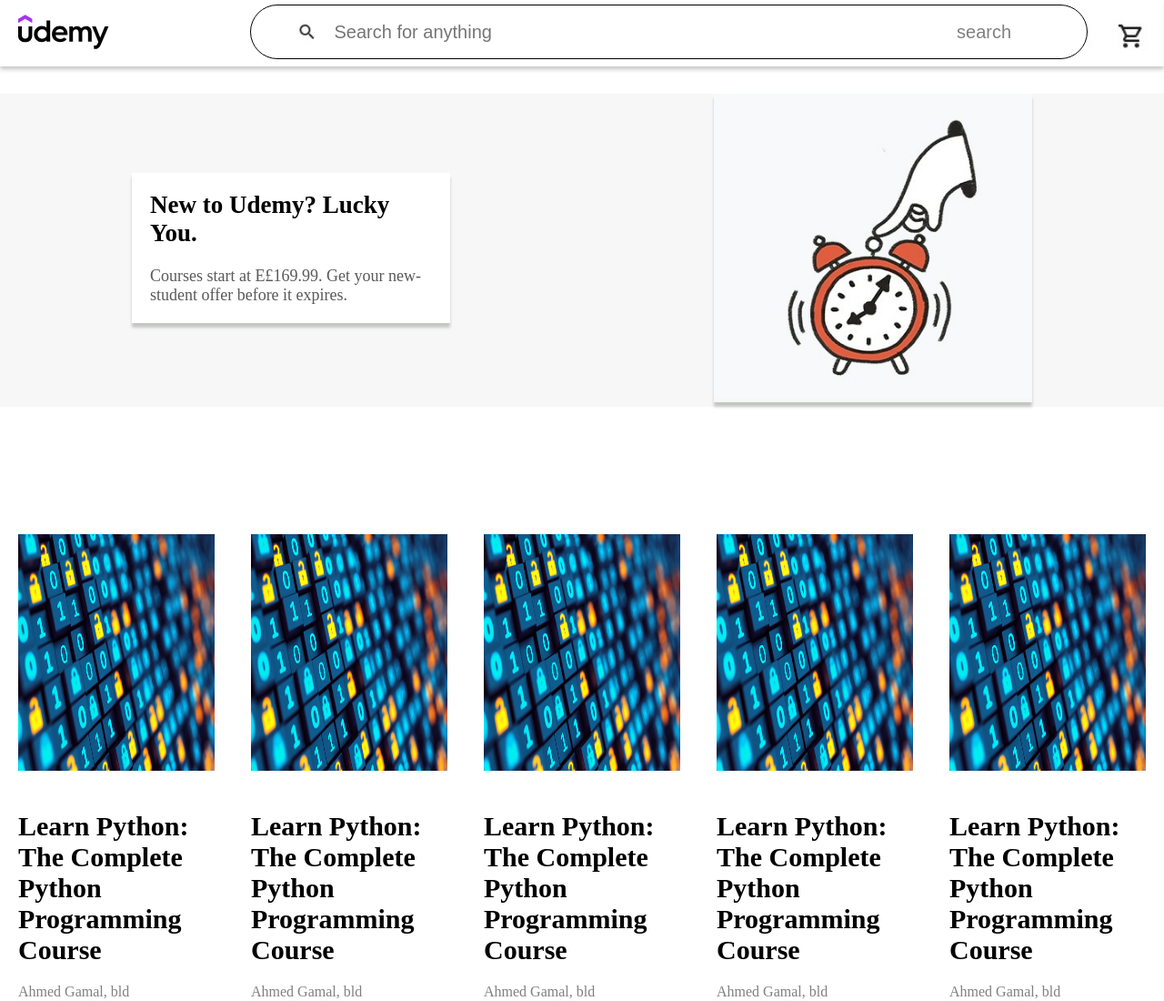
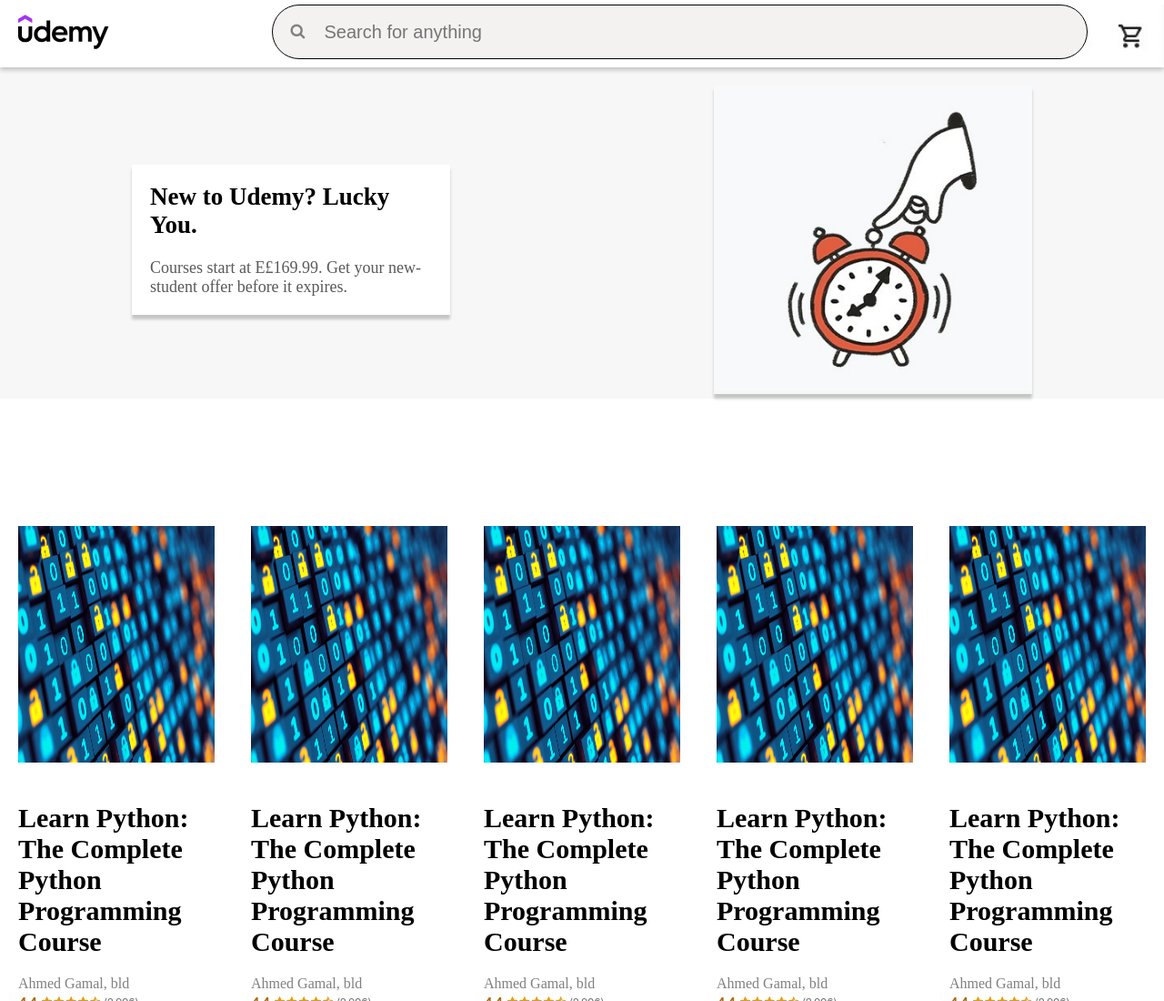
Before and after one commit to AhmedGamal2212/Udemy-Clone-Vanilla, a plain HTML site: page index.html in a window 1280 px wide. Shown: the top 1100 px of the page at 91% size. Drawn offline with Linux system fonts and the light colour scheme.

Commit message:
refactor: Refactor Search Bar

```diff
--- a/index.html
+++ b/index.html
@@ -6,6 +6,7 @@
     <meta name="viewport" content="width=device-width, initial-scale=1.0">
     <link rel="stylesheet" href="styles.css">
     <title>Udemy Simulation</title>
+    <link rel="stylesheet" href="https://cdnjs.cloudflare.com/ajax/libs/font-awesome/4.7.0/css/font-awesome.min.css">
 </head>
 <body>
     <main>
@@ -19,11 +20,8 @@
                 </div>
 
                 <form class="search-bar" action="">
-                    <div class="search-container">
-                        <img src="materials/search-icon.jpeg" alt="search icon">
-                        <input type="text" placeholder="Search for anything">
-                        <input type="submit" name="Submit" value="search">
-                    </div>
+                    <input type="text" class="search-text" placeholder="Search for anything">
+                    <button type="submit" class=""><i class="fa fa-search"></i></button>
                 </form>
 
                 <div class="search-icon">
--- a/styles.css
+++ b/styles.css
@@ -14,7 +14,7 @@ body {
 }
 
 .logo {
-    width: 100px;
+    width: 0px;
     height: 60px;
     flex-grow: 1;
 }
@@ -38,7 +38,50 @@ body {
 .container {
     padding-top: 5px;
     box-shadow: 0px 3px 5px #c3c2c2;
+    position: fixed;
+    background-color:white;
+    width: 100%;
+    height: 74px;
+    margin-bottom: 60px;
 }
+
+form {
+    position: relative;
+    background: rgb(244, 241, 241);
+
+}
+
+/* _ */
+button {
+    padding: 10px;
+    background: transparent;
+    color: grey;
+    font-size: 17px;
+    border: none;
+    border-left: none; /* Prevent double borders */
+    cursor: pointer;
+    position: absolute;
+    left: 10px;
+  }
+
+  button:hover {
+     cursor: pointer;
+  }
+
+  .search-text{
+    border: 2px solid transparent;
+    font-size: 20px;
+    border-radius:20px;
+    position: absolute;
+    left: 55px;
+    background-color:transparent;
+
+  }
+  .search-text:focus{
+    outline: none;
+  }
+
+
 
 .search-bar {
     display: none;
@@ -56,6 +99,7 @@ header {
     background-color: rgb(247, 247, 247);
     padding-bottom: 5px;
     margin-bottom: 20px;
+    padding-top: 94px;
 }
 
 header article,
@@ -141,12 +185,7 @@ figure p {
         height: 50px;
     }
 
-    .search-bar input[type="text"] {
-        flex-grow: 3;
-        border: none;
-        font-size: 20px;
-        margin-left: 20px;
-    }
+
 
     .search-container {
         margin: 0 auto 0 auto;
@@ -166,14 +205,14 @@ figure p {
         background-color: #fff;
         color: grey;
         font-size: 20px;
-        flex-grow: 1;
+        /* flex-grow: 1; */
         border-radius: 20px;
     }
 
-    input[type="submit"]:hover {
+    /* input[type="submit"]:hover {
         color: black;
         font-weight: bold;
-    }
+    } */
 
     .logo img {
         margin: 0 auto 0 20px;
```
